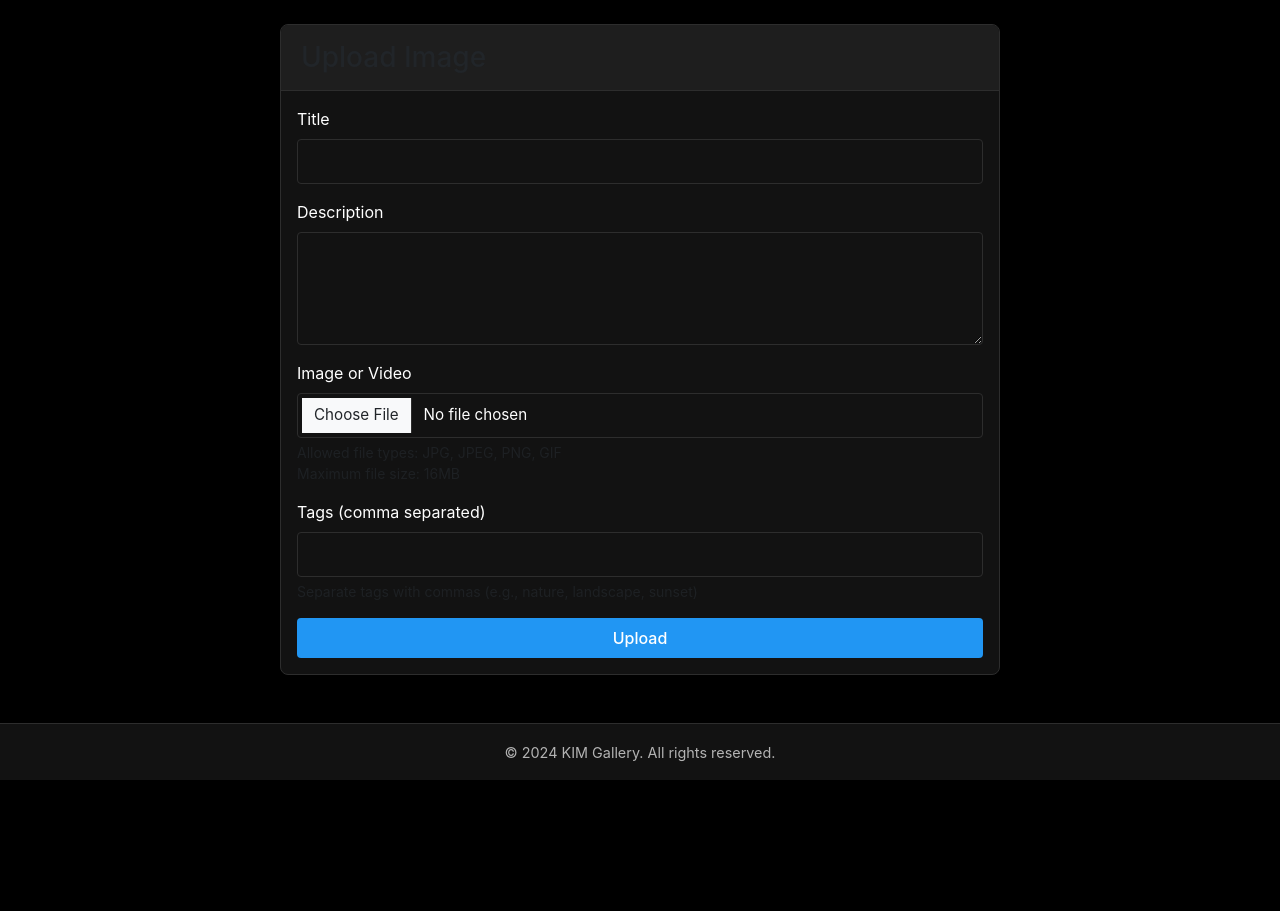
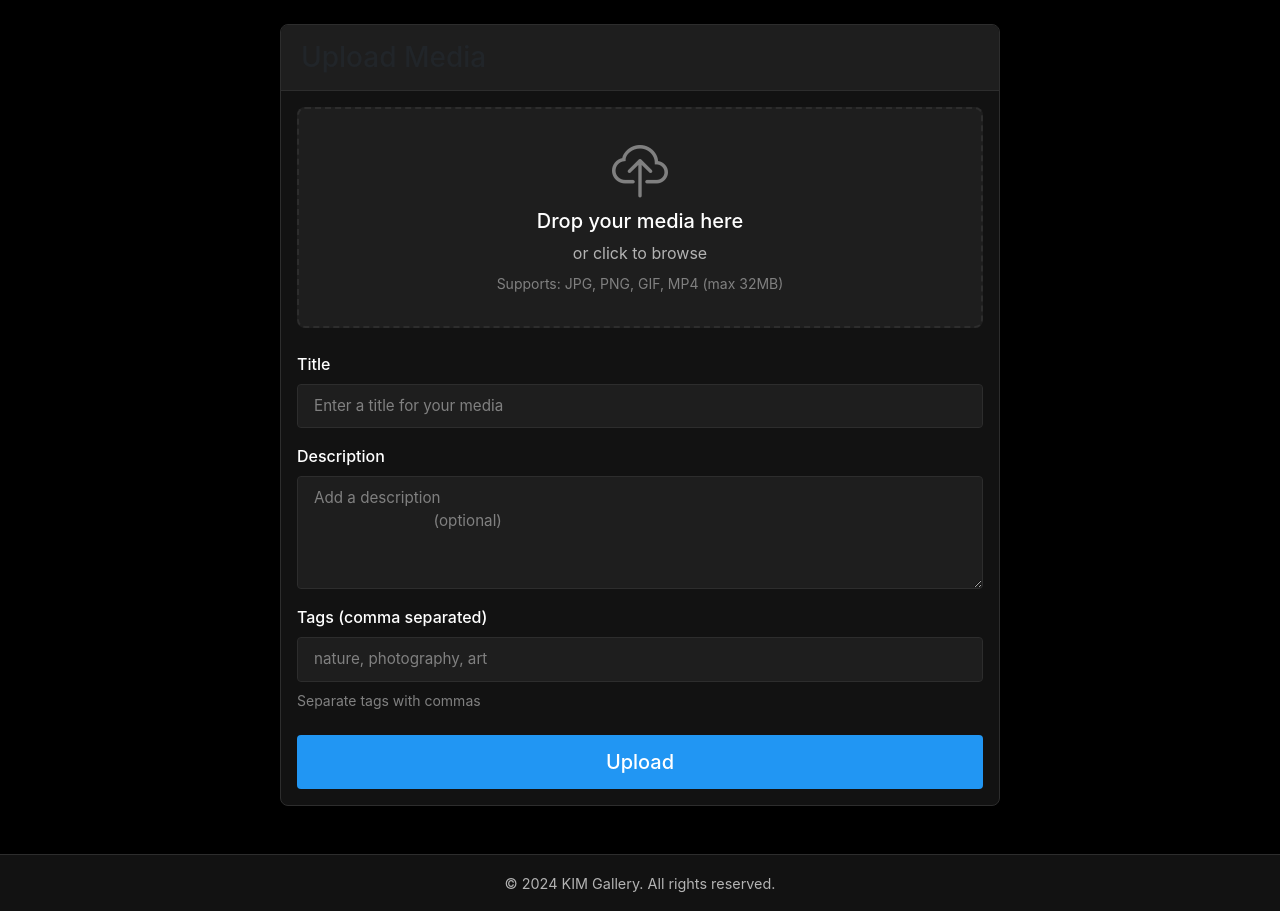
Before and after one commit to KKKKKIIIIIIIMMMMMM/Flask-App, a Flask app: page /upload in a window 1280 px wide. Shown: the part 78-989 px from the top of the page. Before the commit the page ends 858 px from the top, so only its background shows below. Run offline with Flask 3, Linux system fonts and the light colour scheme; the visitor is signed in with stand-in values (Sample User, id 1); some libraries are stand-ins or nearby versions.

Commit message:
Fix upload page

```diff
--- a/KIM-Gallery/kim_gallery/templates/gallery/upload.html
+++ b/KIM-Gallery/kim_gallery/templates/gallery/upload.html
@@ -4,56 +4,58 @@
 <div class="container">
     <div class="row justify-content-center">
         <div class="col-md-8">
-            <div class="card">
+            <div class="card upload-card">
                 <div class="card-header">
-                    <h1 class="h3 mb-0">Upload Image</h1>
+                    <h1 class="h3 mb-0">Upload Media</h1>
                 </div>
                 <div class="card-body">
                     <form method="POST" enctype="multipart/form-data">
                         {{ form.hidden_tag() }}
 
-                        <div class="mb-3">
-                            {{ form.title.label(class="form-label") }}
-                            {{ form.title(class="form-control") }}
-                            {% for error in form.title.errors %}
-                            <span class="text-danger">{{ error }}</span>
+                        <div class="upload-section mb-4">
+                            <div class="upload-area" id="upload-area">
+                                <input type="file" class="file-input" name="image" id="image"
+                                    accept=".jpg,.jpeg,.png,.gif,.mp4" hidden>
+                                <div class="upload-content text-center">
+                                    <i class="bi bi-cloud-upload display-4 mb-3"></i>
+                                    <h3 class="upload-title">Drop your media here</h3>
+                                    <p class="upload-text">or click to browse</p>
+                                    <p class="upload-info">Supports: JPG, PNG, GIF, MP4 (max 32MB)</p>
+                                </div>
+                            </div>
+                            {% for error in form.image.errors %}
+                            <div class="error-message">{{ error }}</div>
                             {% endfor %}
                         </div>
 
-                        <div class="mb-3">
-                            {{ form.description.label(class="form-label") }}
-                            {{ form.description(class="form-control", rows="4") }}
-                            {% for error in form.description.errors %}
-                            <span class="text-danger">{{ error }}</span>
+                        <div class="form-group mb-3">
+                            {{ form.title.label(class="form-label") }}
+                            {{ form.title(class="form-control", placeholder="Enter a title for your media") }}
+                            {% for error in form.title.errors %}
+                            <div class="error-message">{{ error }}</div>
                             {% endfor %}
                         </div>
 
-                        <div class="mb-3">
-                            {{ form.image.label(class="form-label") }}
-                            {{ form.image(class="form-control") }}
-                            {% for error in form.image.errors %}
-                            <span class="text-danger">{{ error }}</span>
+                        <div class="form-group mb-3">
+                            {{ form.description.label(class="form-label") }}
+                            {{ form.description(class="form-control", rows="4", placeholder="Add a description
+                            (optional)") }}
+                            {% for error in form.description.errors %}
+                            <div class="error-message">{{ error }}</div>
                             {% endfor %}
-                            <div class="form-text">
-                                Allowed file types: JPG, JPEG, PNG, GIF
-                                <br>
-                                Maximum file size: 16MB
-                            </div>
                         </div>
 
-                        <div class="mb-3">
+                        <div class="form-group mb-4">
                             {{ form.tags.label(class="form-label") }}
-                            {{ form.tags(class="form-control") }}
+                            {{ form.tags(class="form-control", placeholder="nature, photography, art") }}
                             {% for error in form.tags.errors %}
-                            <span class="text-danger">{{ error }}</span>
+                            <div class="error-message">{{ error }}</div>
                             {% endfor %}
-                            <div class="form-text">
-                                Separate tags with commas (e.g., nature, landscape, sunset)
-                            </div>
+                            <div class="form-text">Separate tags with commas</div>
                         </div>
 
                         <div class="d-grid">
-                            {{ form.submit(class="btn btn-primary") }}
+                            {{ form.submit(class="btn btn-primary btn-lg") }}
                         </div>
                     </form>
                 </div>
@@ -62,28 +64,169 @@
     </div>
 </div>
 
+<style>
+    .upload-card {
+        background: var(--dark-surface);
+        border: 1px solid var(--dark-surface-3);
+        border-radius: 8px;
+    }
+
+    .upload-section {
+        position: relative;
+    }
+
+    .upload-area {
+        border: 2px dashed var(--dark-surface-3);
+        border-radius: 8px;
+        padding: 2rem;
+        cursor: pointer;
+        transition: all 0.3s ease;
+        background: var(--dark-surface-2);
+    }
+
+    .upload-area:hover {
+        border-color: var(--accent-color);
+        background: var(--dark-surface);
+    }
+
+    .upload-area.dragover {
+        border-color: var(--accent-color);
+        background: var(--dark-surface);
+    }
+
+    .upload-content {
+        color: var(--text-secondary);
+    }
+
+    .upload-content i {
+        color: var(--text-muted);
+    }
+
+    .upload-title {
+        font-size: 1.25rem;
+        margin-bottom: 0.5rem;
+        color: var(--text-primary);
+    }
+
+    .upload-text {
+        font-size: 1rem;
+        margin-bottom: 0.5rem;
+    }
+
+    .upload-info {
+        font-size: 0.875rem;
+        color: var(--text-muted);
+        margin: 0;
+    }
+
+    .form-label {
+        color: var(--text-primary);
+        font-weight: 500;
+        margin-bottom: 0.5rem;
+    }
+
+    .form-control {
+        background-color: var(--dark-surface-2);
+        border: 1px solid var(--dark-surface-3);
+        color: var(--text-primary);
+        transition: all 0.3s ease;
+    }
+
+    .form-control:focus {
+        background-color: var(--dark-surface-2);
+        border-color: var(--accent-color);
+        color: var(--text-primary);
+        box-shadow: 0 0 0 2px rgba(33, 150, 243, 0.2);
+    }
+
+    .form-control::placeholder {
+        color: var(--text-muted);
+    }
+
+    .form-text {
+        color: var(--text-muted);
+        font-size: 0.875rem;
+        margin-top: 0.5rem;
+    }
+
+    .error-message {
+        color: var(--danger-color);
+        font-size: 0.875rem;
+        margin-top: 0.5rem;
+    }
+
+    .btn-primary {
+        background-color: var(--accent-color);
+        border: none;
+        font-weight: 500;
+        padding: 0.75rem 1.5rem;
+        transition: all 0.3s ease;
+    }
+
+    .btn-primary:hover {
+        background-color: var(--accent-hover);
+        transform: translateY(-1px);
+    }
+</style>
+
 <script>
-    // Preview image before upload
-    document.getElementById('image').onchange = function (evt) {
-        const [file] = this.files;
-        if (file) {
-            const preview = document.createElement('img');
-            preview.src = URL.createObjectURL(file);
-            preview.style.maxWidth = '100%';
-            preview.style.marginTop = '10px';
-            preview.style.borderRadius = '4px';
+    document.addEventListener('DOMContentLoaded', function () {
+        const uploadArea = document.getElementById('upload-area');
+        const fileInput = document.getElementById('image');
 
-            const previewContainer = document.createElement('div');
-            previewContainer.id = 'preview-container';
-            previewContainer.appendChild(preview);
+        uploadArea.addEventListener('click', () => {
+            fileInput.click();
+        });
 
-            const existingPreview = document.getElementById('preview-container');
-            if (existingPreview) {
-                existingPreview.remove();
+        fileInput.addEventListener('change', () => {
+            if (fileInput.files.length > 0) {
+                const fileName = fileInput.files[0].name;
+                const fileSize = (fileInput.files[0].size / (1024 * 1024)).toFixed(2);
+                document.querySelector('.upload-title').textContent = fileName;
+                document.querySelector('.upload-text').textContent = `${fileSize} MB`;
             }
+        });
 
-            this.parentElement.appendChild(previewContainer);
+        ['dragenter', 'dragover', 'dragleave', 'drop'].forEach(eventName => {
+            uploadArea.addEventListener(eventName, preventDefaults, false);
+            document.body.addEventListener(eventName, preventDefaults, false);
+        });
+
+        ['dragenter', 'dragover'].forEach(eventName => {
+            uploadArea.addEventListener(eventName, highlight, false);
+        });
+
+        ['dragleave', 'drop'].forEach(eventName => {
+            uploadArea.addEventListener(eventName, unhighlight, false);
+        });
+
+        uploadArea.addEventListener('drop', handleDrop, false);
+
+        function preventDefaults(e) {
+            e.preventDefault();
+            e.stopPropagation();
         }
-    };
+
+        function highlight(e) {
+            uploadArea.classList.add('dragover');
+        }
+
+        function unhighlight(e) {
+            uploadArea.classList.remove('dragover');
+        }
+
+        function handleDrop(e) {
+            const dt = e.dataTransfer;
+            const files = dt.files;
+            fileInput.files = files;
+
+            if (files.length > 0) {
+                const fileName = files[0].name;
+                const fileSize = (files[0].size / (1024 * 1024)).toFixed(2);
+                document.querySelector('.upload-title').textContent = fileName;
+                document.querySelector('.upload-text').textContent = `${fileSize} MB`;
+            }
+        }
+    });
 </script>
 {% endblock %}
```
Also changed, not shown: KIM-Gallery/app.db, KIM-Gallery/kim_gallery/static/uploads/glif-goblin-memes-lora-kkkkkiiiiiiimmmmm-u9c168rpti7odzgx8qaup0o9_3.jpg (added), KIM-Gallery/kim_gallery/static/uploads/uuuuuuuuuuuu_3.png (added).
